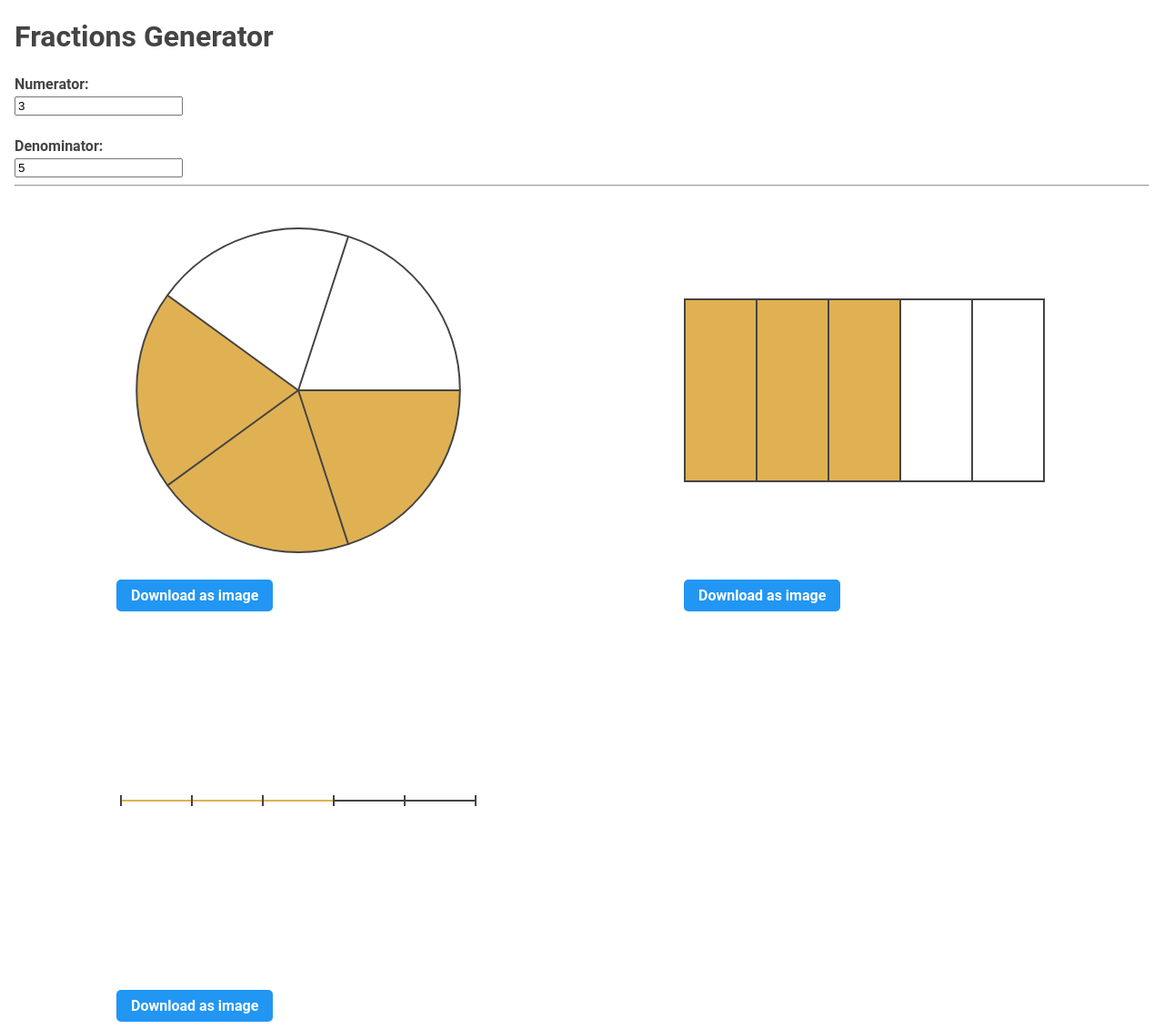
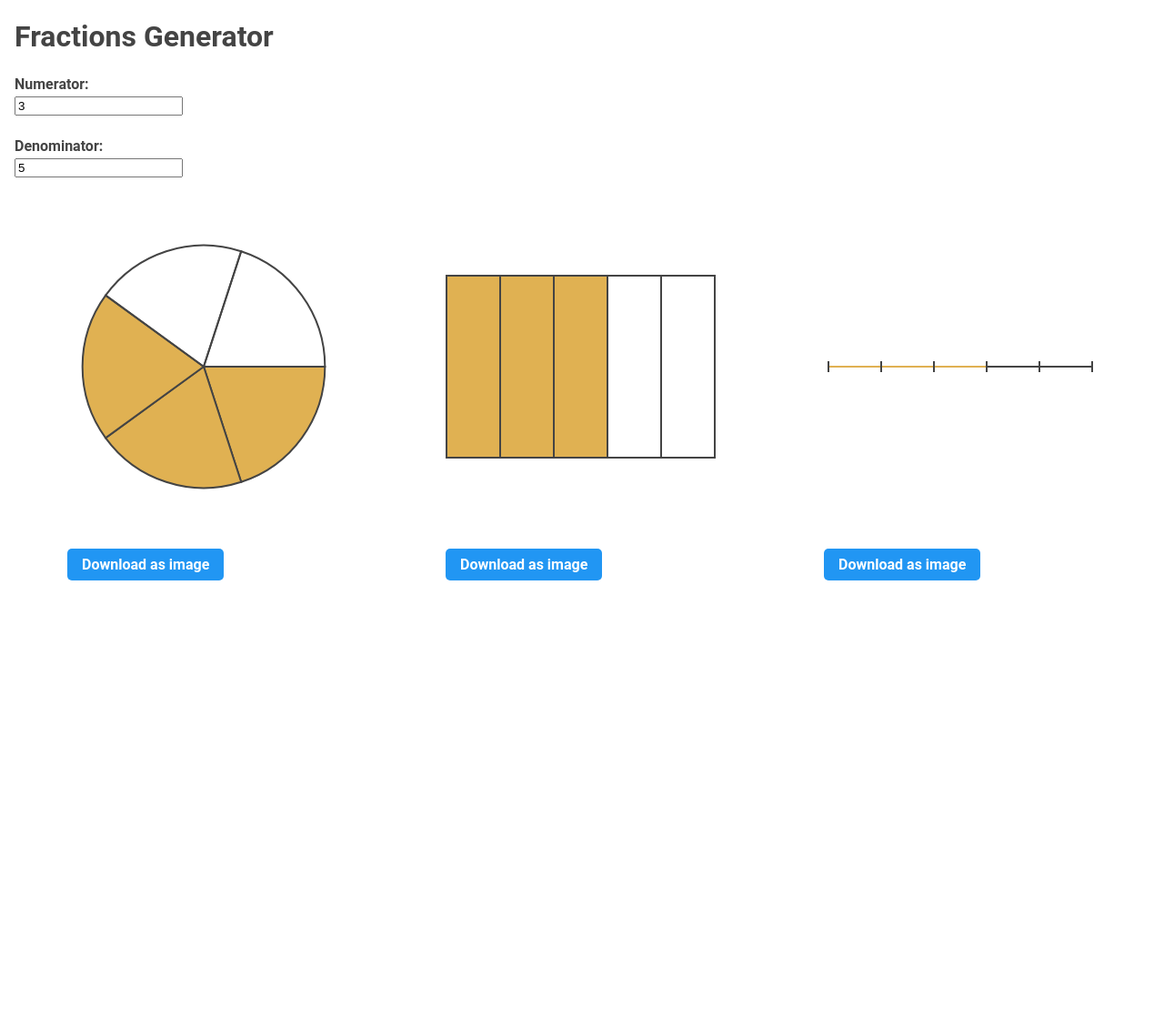
Before and after one commit to XYQuadrat/xyquadrat-blog-legacy, a Jekyll site: the page fractions/index.html, which Jekyll copies as it is, in a window 1280 px wide. Shown: the whole page at 91% size. Built offline with Jekyll 4.4.1, drawn with Linux system fonts in a browser that asks for light colours; after the commit the page ends 900 px from its top, so only the background shows below that.

Commit message:
Update fractions to be responsive

```diff
--- a/fractions.css
+++ b/fractions/fractions.css
@@ -6,7 +6,8 @@ body {
 
 canvas {
     display: block;
-    margin: 1rem 0px;
+    margin: 0.5rem 0px;
+    width: 100%;
 }
 
 a {
@@ -19,7 +20,7 @@ a {
 }
 
 a:hover {
-    background-color: rgb(25, 118, 210);
+    background-color: rgb(12, 58, 104);
     text-decoration: underline;
     transition: 100ms;
 }
@@ -35,13 +36,13 @@ h4 {
     justify-content: center;
 }
 
-@media (min-width: 1020px) {
+@media (min-width: 800px) {
     .grid-container {
         grid-template-columns: 1fr 1fr;
     }
 }
 
-@media (min-width: 1520px) {
+@media (min-width: 1200px) {
     .grid-container {
         grid-template-columns: 1fr 1fr 1fr;
     }
--- a/fractions.js
+++ b/fractions/fractions.js
@@ -1,31 +1,31 @@
-var circleCanvas = document.getElementById('circleCanvas');
-var rectCanvas = document.getElementById('rectCanvas');
-var lineCanvas = document.getElementById('lineCanvas');
+var circleCanvas = document.getElementById("circleCanvas");
+var rectCanvas = document.getElementById("rectCanvas");
+var lineCanvas = document.getElementById("lineCanvas");
 
-var circle = circleCanvas.getContext('2d');
-var rect = rectCanvas.getContext('2d');
-var line = lineCanvas.getContext('2d');
+var circle = circleCanvas.getContext("2d");
+var rect = rectCanvas.getContext("2d");
+var line = lineCanvas.getContext("2d");
 
 // number of slices
-var numerator = document.getElementById('numerator');
+var numerator = document.getElementById("numerator");
 
 // number of colored slices
-var denominator = document.getElementById('denominator');
+var denominator = document.getElementById("denominator");
 
 // how thick you want a segment
 var circleRadius = circleCanvas.width / 2.25;
 
-document.addEventListener('DOMContentLoaded', function () {
-    numerator.addEventListener('change', drawFraction);
-    denominator.addEventListener('change', drawFraction);
-    document.getElementById('downloadCircleImg').addEventListener('click', function () { download(circleCanvas, "Circle"); }, false);
-    document.getElementById('downloadRectImg').addEventListener('click', function () { download(rectCanvas, "Rect"); }, false);
-    document.getElementById('downloadLineImg').addEventListener('click', function () { download(lineCanvas, "Line"); }, false);
+document.addEventListener("DOMContentLoaded", function () {
+    numerator.addEventListener("change", drawFraction);
+    denominator.addEventListener("change", drawFraction);
+    document.getElementById("downloadCircleImg").addEventListener("click", function () { download(circleCanvas, "Circle"); }, false);
+    document.getElementById("downloadRectImg").addEventListener("click", function () { download(rectCanvas, "Rect"); }, false);
+    document.getElementById("downloadLineImg").addEventListener("click", function () { download(lineCanvas, "Line"); }, false);
 });
 
 function drawFraction() {
     // clear all canvasses
-    circle.clearRect(0, 0, circleCanvas.width, circleCanvas.height)
+    circle.clearRect(0, 0, circleCanvas.width, circleCanvas.height);
     rect.clearRect(0, 0, rectCanvas.width, rectCanvas.height);
     line.clearRect(0, 0, lineCanvas.width, lineCanvas.height);
 
@@ -40,11 +40,11 @@ function drawCircle(radius) {
     var x = circleCanvas.width / 2;
     var y = circleCanvas.height / 2;
 
-    for (var i = 0; i < denominator.value; i++) {
+    for (let i = 0; i < denominator.value; i++) {
         circle.beginPath();
         circle.moveTo(x, y);
-        circle.arc(x, y, radius, i * pieAngle, (i + 1) * pieAngle, false);
-        circle.lineWidth = circleRadius;
+        circle.arc(x, y, radius, i * pieAngle, (i + 1) * pieAngle);
+        circle.lineTo(x, y);
         setStyle(i, circle);
         circle.stroke();
     }
@@ -67,7 +67,7 @@ function drawLine() {
     const marginLeft = 5;
     const yHeight = lineCanvas.height / 2;
 
-    line.strokeStyle = '#444';
+    line.strokeStyle = "#444";
     line.lineWidth = 2;
     line.beginPath();
     line.moveTo(marginLeft, yHeight);
@@ -76,15 +76,15 @@ function drawLine() {
 
     let coloredParts = Math.min(numerator.value / denominator.value, 1);
 
-    line.strokeStyle = 'hsl(40,70%, 60%)';
+    line.strokeStyle = "hsl(40,70%, 60%)";
 
     line.beginPath();
     line.moveTo(marginLeft, yHeight);
     line.lineTo(marginLeft + lineLength * coloredParts, yHeight);
     line.stroke();
 
-    for (var i = 0; i <= denominator.value; ++i) {
-        line.strokeStyle = '#444';
+    for (let i = 0; i <= denominator.value; ++i) {
+        line.strokeStyle = "#444";
 
         line.beginPath();
         line.moveTo(marginLeft + i * lineLength / denominator.value, yHeight - 6);
@@ -96,20 +96,20 @@ function drawLine() {
 function setStyle(i, context) {
     var hueValue = 40;
     if (i < numerator.value) {
-        context.fillStyle = 'hsl(' + hueValue + ',70%, 60%)';
+        context.fillStyle = "hsl(" + hueValue + ",70%, 60%)";
         context.fill();
     }
 
     context.lineWidth = 2;
-    context.strokeStyle = '#444';
+    context.strokeStyle = "#444";
 }
 
 function download(canvas, type) {
-    const data = canvas.toDataURL('image/png');
+    const data = canvas.toDataURL("image/png");
 
-    var element = document.getElementById('download' + type + "Img");
+    var element = document.getElementById("download" + type + "Img");
     element.href = data;
     element.download = `Fraction_${numerator.value}_over_${denominator.value}_${type}.png`;
 }
 
-drawFraction()
+drawFraction();
--- a/fractions.html
+++ b/fractions/index.html
@@ -13,21 +13,20 @@
 
 <h4>Numerator: </h4><input type="number" id="numerator" min=0 value=3>
 <h4>Denominator: </h4> <input type="number" id="denominator" min=2 value=5>
-<hr>
 
 <div class="grid-container">
 <div class="canvas-card">
-    <canvas id="circleCanvas" width="400" height="400"></canvas>
-    <a href='' id="downloadCircleImg" download="FractionAsCircle.jpg">Download as image</a>
+    <canvas id="circleCanvas" height="400"></canvas>
+    <a href="#" id="downloadCircleImg" download="FractionAsCircle.jpg">Download as image</a>
 </div>
 <div class="canvas-card">
-    <canvas id="rectCanvas" width="400" height="400"></canvas>
-    <a href='' id="downloadRectImg" download="FractionAsRectangle.jpg">Download as image</a>
+    <canvas id="rectCanvas" height="400"></canvas>
+    <a href="#" id="downloadRectImg" download="FractionAsRectangle.jpg">Download as image</a>
 </div>
 
 <div class="canvas-card">
-    <canvas id="lineCanvas" width="400" height="400"></canvas>
-    <a href='' id="downloadLineImg" download="FractionAsLine.jpg">Download as image</a>
+    <canvas id="lineCanvas" height="400"></canvas>
+    <a href="#" id="downloadLineImg" download="FractionAsLine.jpg">Download as image</a>
 </div>
 </div>
 
```
